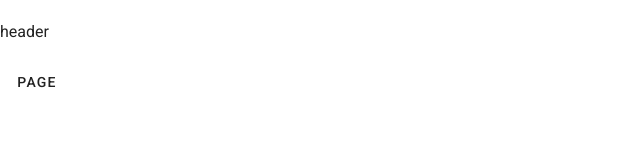
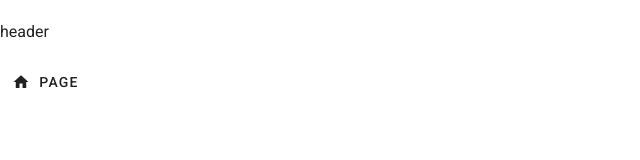
Before and after one commit to joaoprocopio/djavue, a Nuxt app in the folder frontend/: page / in a window 1280 px wide. Shown: the top 160 px of the page, without its empty margins (0-640 px from the left). Built offline with nearby package versions, Linux system fonts and the light colour scheme.

Commit message:
add google icons

```diff
--- a/frontend/nuxt.config.ts
+++ b/frontend/nuxt.config.ts
@@ -22,6 +22,10 @@
                 {
                     rel: "stylesheet",
                     href: "https://fonts.googleapis.com/css2?family=Roboto:wght@100;300;400;500;700;900&display=swap"
+                },
+                {
+                    rel: "stylesheet",
+                    href: "https://fonts.googleapis.com/css?family=Material+Icons|Material+Icons+Outlined|Material+Icons+Two+Tone|Material+Icons+Round|Material+Icons+Sharp"
                 }
             ]
         }
--- a/frontend/src/pages/index.vue
+++ b/frontend/src/pages/index.vue
@@ -1,3 +1,3 @@
 <template>
-    <VBtn>page</VBtn>
+    <VBtn prepend-icon="home"> page </VBtn>
 </template>
--- a/frontend/src/plugins/vuetify.ts
+++ b/frontend/src/plugins/vuetify.ts
@@ -1,4 +1,5 @@
 import { createVuetify } from "vuetify"
+import { aliases, md } from "vuetify/iconsets/md"
 
 export default defineNuxtPlugin((app) => {
     const vuetify = createVuetify({
@@ -7,6 +8,11 @@
             global: {
                 elevation: 0
             }
+        },
+        icons: {
+            defaultSet: "md",
+            aliases,
+            sets: { md }
         }
     })
 
```
